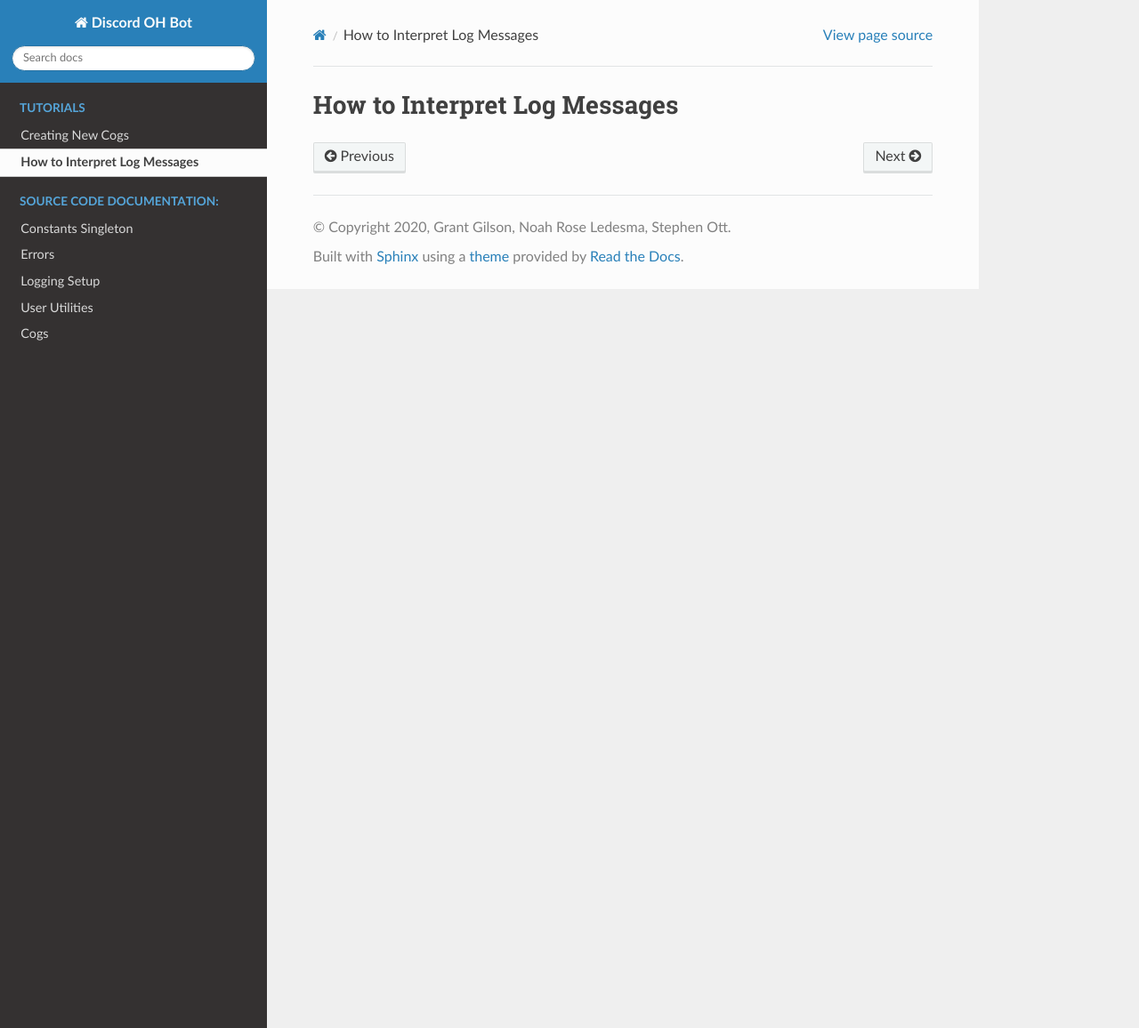
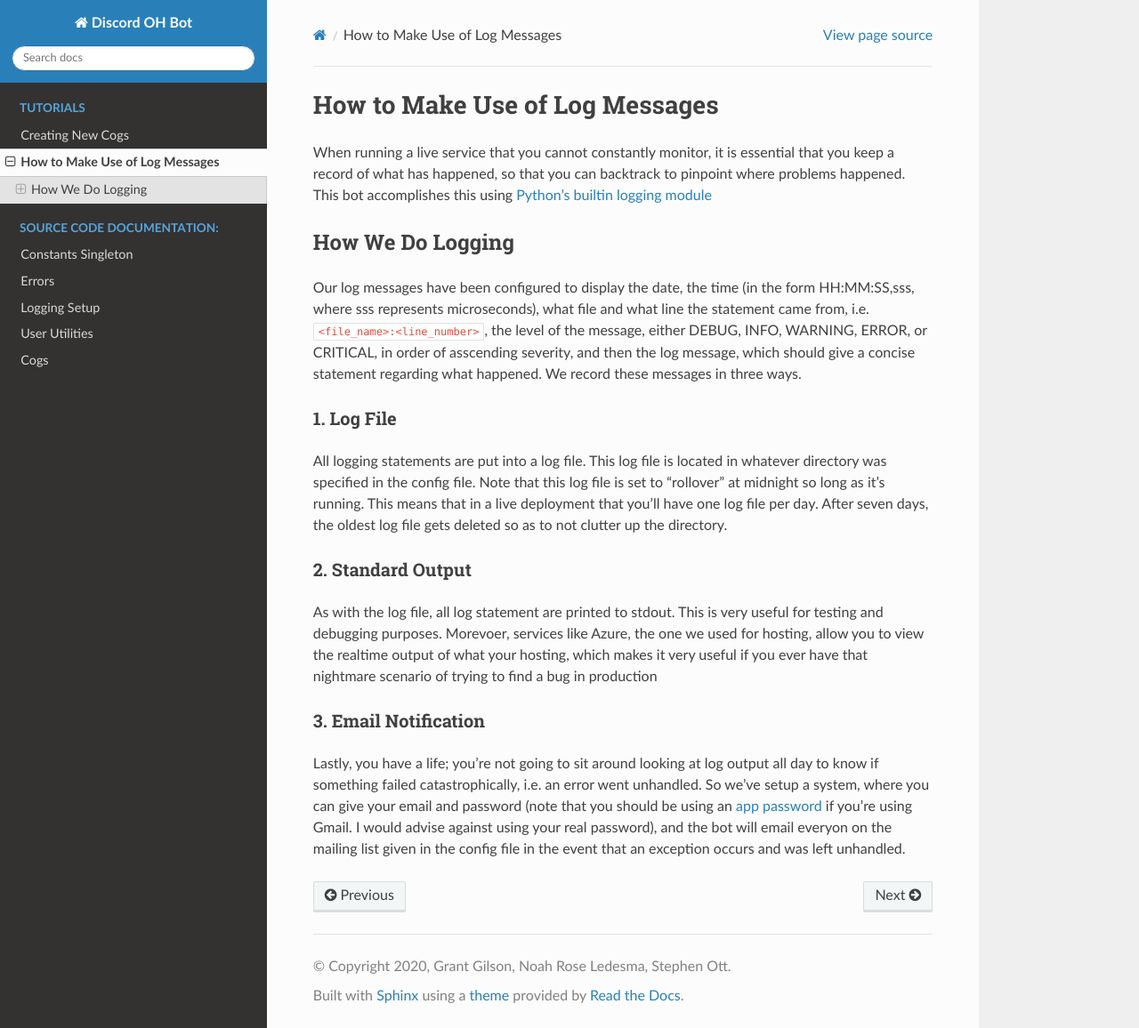
Before and after one commit to ECS-OH-Bot/OH-Bot, a Sphinx documentation site: the page built from docs/source/tutorials/interpretting_logging_messages.rst, in a window 1280 px wide and 1156 px high. Shown: the whole window at 89% size. Built offline with Sphinx 7.4.7 and the Read the Docs theme 2.0.0, drawn with Linux system fonts in a browser that asks for light colours.

Commit message:
finished up the logging tutorial

```diff
--- a/docs/source/tutorials/interpretting_logging_messages.rst
+++ b/docs/source/tutorials/interpretting_logging_messages.rst
@@ -1,2 +1,40 @@
-How to Interpret Log Messages
-=============================
+How to Make Use of Log Messages
+===============================
+
+When running a live service that you cannot constantly monitor, it is essential that you keep a record of what has happened, so
+that you can backtrack to pinpoint where problems happened. This bot accomplishes this using
+`Python's builtin logging module <https://docs.python.org/3/howto/logging.html>`_
+
+
+How We Do Logging
+-----------------
+
+Our log messages have been configured to display the date, the time (in the form HH:MM:SS,sss, where sss represents microseconds),
+what file and what line the statement came from, i.e. :code:`<file_name>:<line_number>`, the level of the message, either DEBUG,
+INFO, WARNING, ERROR, or CRITICAL, in order of asscending severity, and then the log message, which should give a concise statement
+regarding what happened. We record these messages in three ways.
+
+
+1. Log File
+^^^^^^^^^^^
+
+All logging statements are put into a log file. This log file is located in whatever directory was specified in the config file.
+Note that this log file is set to "rollover" at midnight so long as it's running. This means that in a live deployment that you'll
+have one log file per day. After seven days, the oldest log file gets deleted so as to not clutter up the directory.
+
+
+2. Standard Output
+^^^^^^^^^^^^^^^^^^
+
+As with the log file, all log statement are printed to stdout. This is very useful for testing and debugging purposes. Morevoer, services
+like Azure, the one we used for hosting, allow you to view the realtime output of what your hosting, which makes it very useful if you
+ever have that nightmare scenario of trying to find a bug in production
+
+
+3. Email Notification
+^^^^^^^^^^^^^^^^^^^^^
+
+Lastly, you have a life; you're not going to sit around looking at log output all day to know if something failed catastrophically, i.e. an
+error went unhandled. So we've setup a system, where you can give your email and password (note that you should be using an
+`app password <https://support.google.com/accounts/answer/185833?hl=en>`_ if you're using Gmail. I would advise against using your real password),
+and the bot will email everyon on the mailing list given in the config file in the event that an exception occurs and was left unhandled.
```
